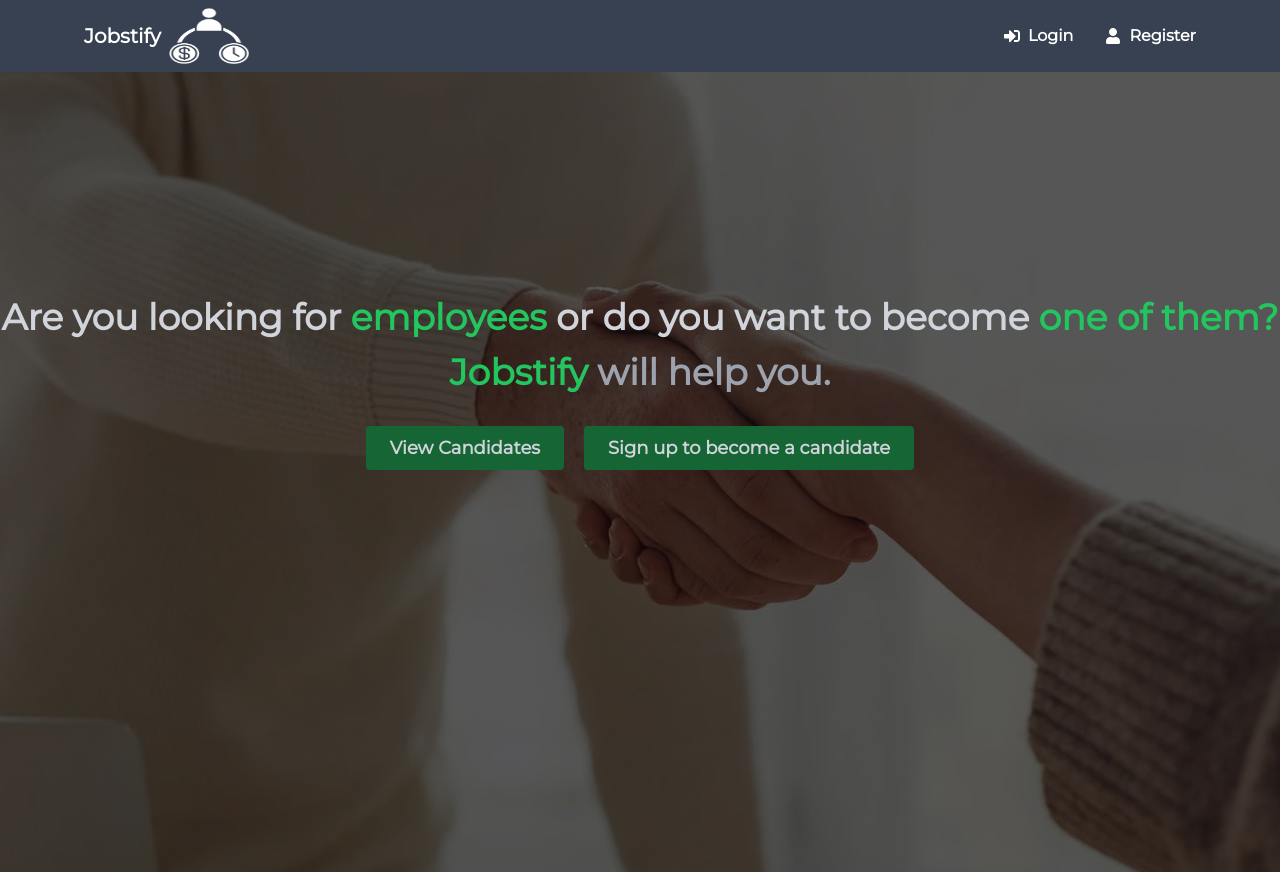
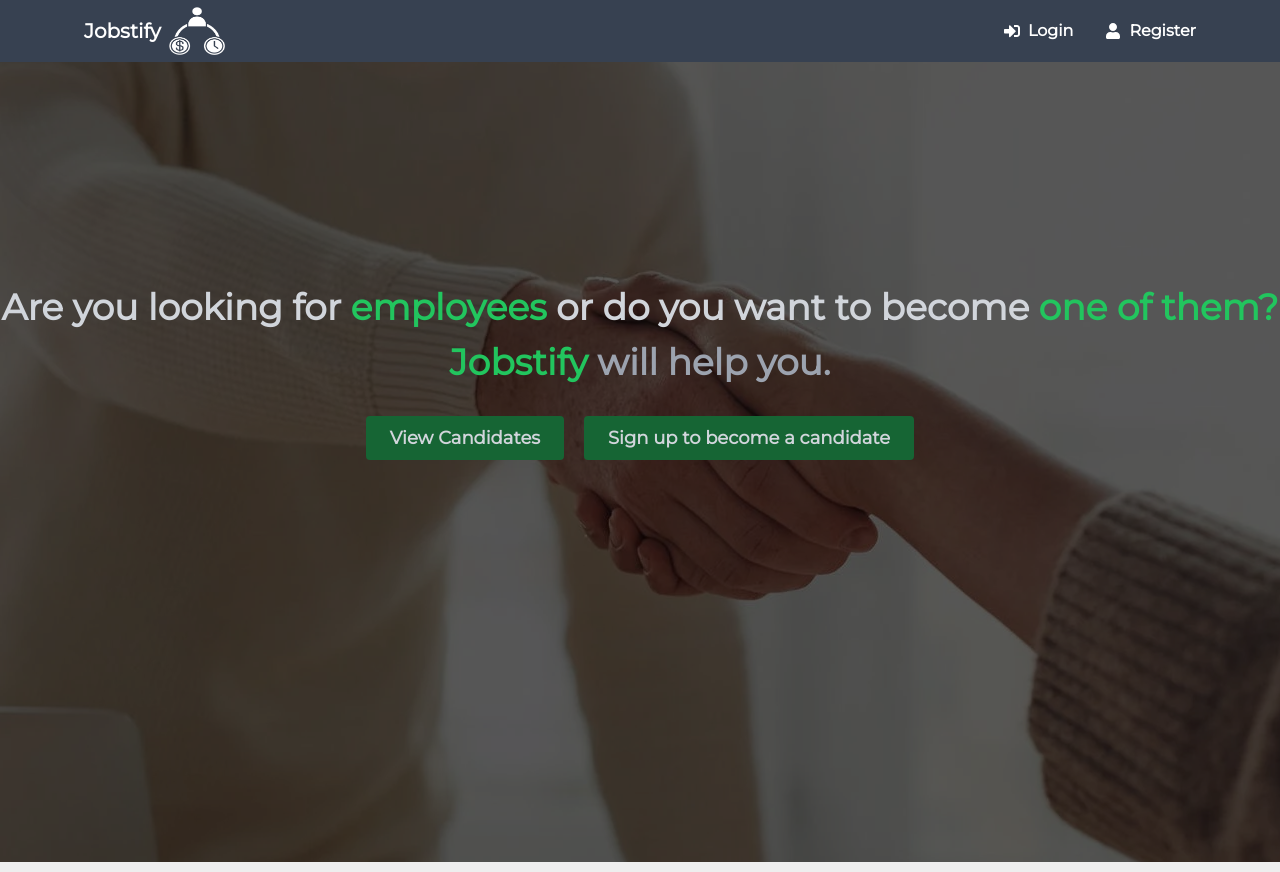
Before and after one commit to emirsahovic/mern-jobstify-app, a React (Create React App) app in the folder frontend/: page / in a window 1280 px wide. Built offline with nearby package versions, Linux system fonts and the light colour scheme; the HTML template or start-up script is replaced by a standard one.

Commit message:
New logo added to navbar

```diff
--- a/frontend/src/components/Header.jsx
+++ b/frontend/src/components/Header.jsx
@@ -19,7 +19,7 @@ const Header = () => {
             <div className="container mx-auto px-20 flex items-center justify-between flex-wrap ">
                 <Link to={`${user ? '/my-profile' : '/'}`} className='flex items-center hover:opacity-75 transition duration-200'>
                     <h2 className="text-white font-bold text-xl mr-2">Jobstify</h2>
-                    <img src={logo} alt="Logo" className='h-16 w-20 py-1' />
+                    <img src={logo} alt="Logo" className='h-12 w-14' style={{ margin: '3px 0 3px' }} />
                 </Link>
                 {user ? (
                     <div className='flex space-x-8'>
```
